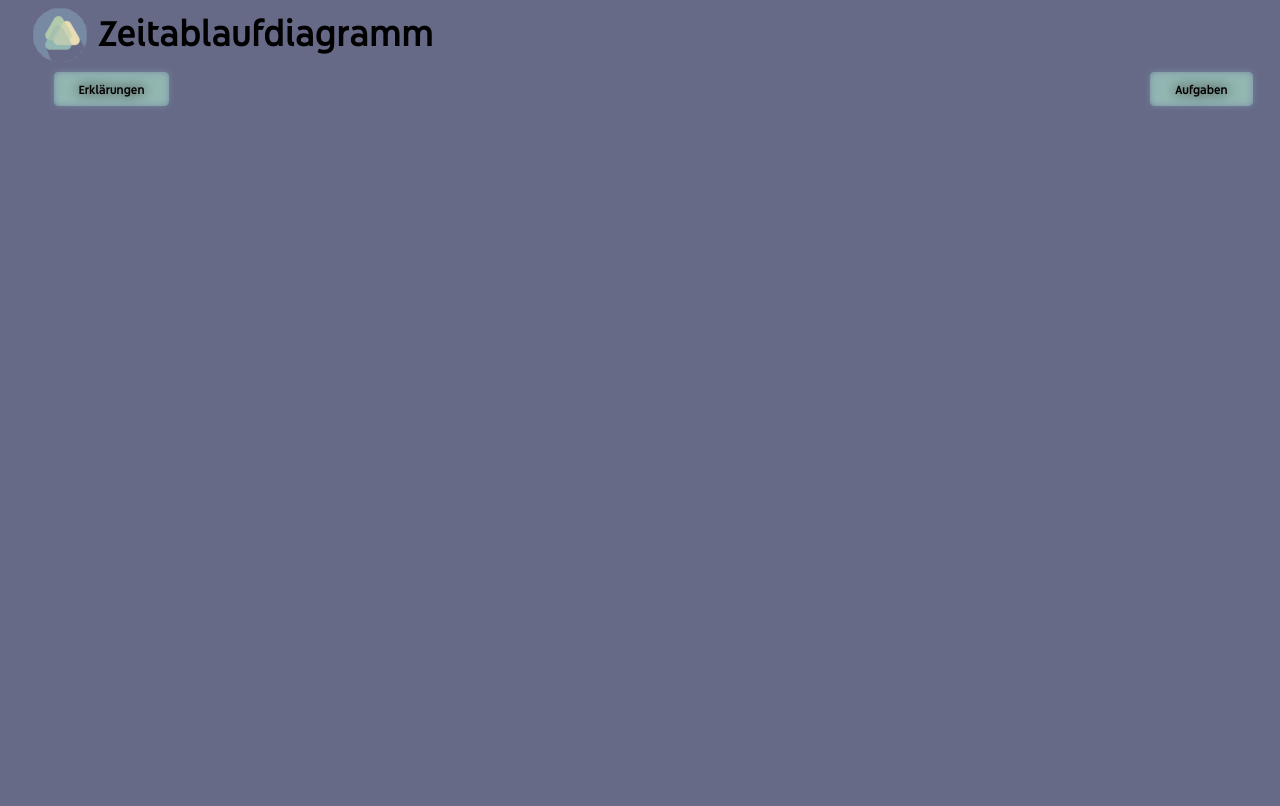
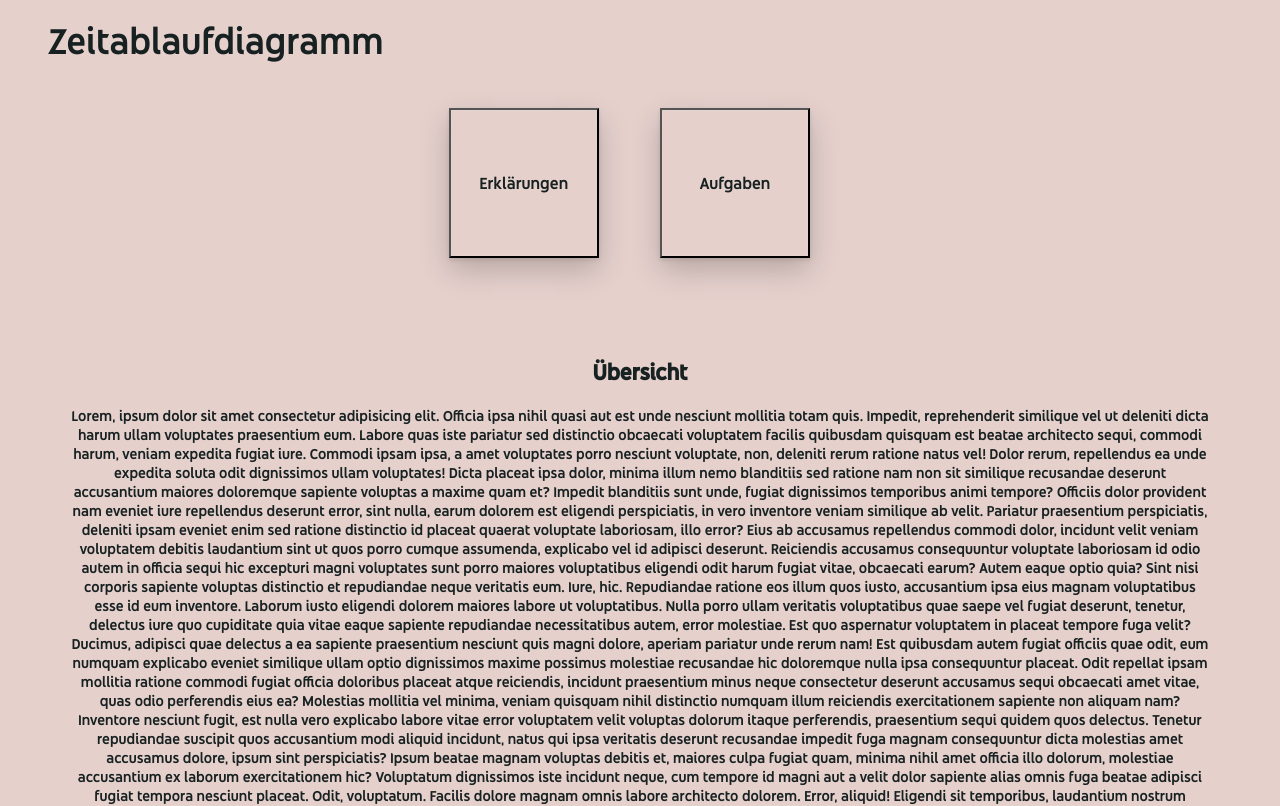
Before and after one commit to Staubtornado/itec-zeitablaufdiagramm, a plain HTML site: page index.html in a window 1280 px wide. Shown: the top 806 px of the page. Drawn offline with Linux system fonts and the light colour scheme.

Commit message:
Improved design

```diff
--- a/default.css
+++ b/default.css
@@ -5,37 +5,44 @@
 
 * {
     font-family: Youtube-Sans, serif;
-    background-color: #666A86;
-    color: black;
+    background-color: #E5D0CC;
+    color: #172121;
     text-decoration: none;
     box-sizing: border-box;
-    padding-left: 0.5%;
 }
 
 .navigation {
     list-style: none;
     display: flex;
-    justify-content: space-between;
+}
+
+.nav_button {
+    margin-top: 3.5%;
+    list-style: none;
+    display: flex;
+    justify-content: center;
     align-items: center;
 }
 
-.navigation li {
+.nav_button li {
+    margin-right: 5%;
     display: inline-block;
-    padding: 0px 20px;
 }
 
-button {
-    padding: 9px 25px;
-    background-color: #92B6B1;
-    text-shadow: 0 0 0.8125em hsl(0 0% 100% / 0.3), 0 0 0.8125em currentColor;
-    box-shadow: inset 0 0 0.5em 0 #788AA3, 0 0 0.5em 0 #788AA3;
-    border: none;
-    border-radius: 5px;
-    cursor: pointer;
-    text-align: center;
+.nav_button button {
+    border-block-color: none;
+    font-size: large;
+    box-shadow: rgba(0, 0, 0, 0.2) 0px 12px 28px 0px, rgba(0, 0, 0, 0.1) 0px 2px 4px 0px, rgba(255, 255, 255, 0.05) 0px 0px 0px 1px inset;
+    width: 150px;
+    height: 150px;
 }
 
-button:hover {
-    transition: all 0.3s ease 0s;
-    box-shadow: -3px -3px 7px #788AA3, 3px 3px 5px rgba(94, 104, 121, 0.288), inset 0 0 0.5em 0 #788AA3, 0 0 0.5em 0 #788AA3;
+.nav_button li:hover {
+    transition: all 0.5s;
+    transform: scale(1.1);
 }
+
+.default_style {
+    text-align: center;
+    padding: 5%;
+}
--- a/header.css
+++ b/header.css
@@ -1,10 +1,3 @@
 .logo {
     font-size: 40px;
-    color: black;
 }
-
-.logo img {
-    float: left;
-    margin-right: 5px;
-    width: 60px;
-}
--- a/index.html
+++ b/index.html
@@ -1,5 +1,5 @@
 <!DOCTYPE html>
-<html lang="en">
+<html lang="de">
 
 <head>
     <meta charset="UTF-8">
@@ -9,19 +9,38 @@
 </head>
 
 <header>
-    <a class="logo" href="#"><img src="logo.png" alt=""> Zeitablaufdiagramm</a>
-
     <ul class="navigation">
+        <li><a class="logo" href="/">Zeitablaufdiagramm</a></li>
+    </ul>
+    <ul class="nav_button">
         <li><a href="/content/pages/subpages/erklaerungen.html"><button>Erklärungen</button></a></li>
         <li><a href="/content/pages/subpages/aufgaben.html"><button>Aufgaben</button></a></li>
     </ul>
-
 </header>
 
 <body>
-
-
-
+    <div class="default_style">
+        <h2>Übersicht</h2>
+        Lorem, ipsum dolor sit amet consectetur adipisicing elit. Officia ipsa nihil quasi aut est unde nesciunt mollitia totam quis. Impedit, reprehenderit similique vel ut deleniti dicta harum ullam voluptates praesentium eum. Labore quas iste pariatur sed
+        distinctio obcaecati voluptatem facilis quibusdam quisquam est beatae architecto sequi, commodi harum, veniam expedita fugiat iure. Commodi ipsam ipsa, a amet voluptates porro nesciunt voluptate, non, deleniti rerum ratione natus vel! Dolor rerum,
+        repellendus ea unde expedita soluta odit dignissimos ullam voluptates! Dicta placeat ipsa dolor, minima illum nemo blanditiis sed ratione nam non sit similique recusandae deserunt accusantium maiores doloremque sapiente voluptas a maxime quam
+        et? Impedit blanditiis sunt unde, fugiat dignissimos temporibus animi tempore? Officiis dolor provident nam eveniet iure repellendus deserunt error, sint nulla, earum dolorem est eligendi perspiciatis, in vero inventore veniam similique ab velit.
+        Pariatur praesentium perspiciatis, deleniti ipsam eveniet enim sed ratione distinctio id placeat quaerat voluptate laboriosam, illo error? Eius ab accusamus repellendus commodi dolor, incidunt velit veniam voluptatem debitis laudantium sint ut
+        quos porro cumque assumenda, explicabo vel id adipisci deserunt. Reiciendis accusamus consequuntur voluptate laboriosam id odio autem in officia sequi hic excepturi magni voluptates sunt porro maiores voluptatibus eligendi odit harum fugiat vitae,
+        obcaecati earum? Autem eaque optio quia? Sint nisi corporis sapiente voluptas distinctio et repudiandae neque veritatis eum. Iure, hic. Repudiandae ratione eos illum quos iusto, accusantium ipsa eius magnam voluptatibus esse id eum inventore.
+        Laborum iusto eligendi dolorem maiores labore ut voluptatibus. Nulla porro ullam veritatis voluptatibus quae saepe vel fugiat deserunt, tenetur, delectus iure quo cupiditate quia vitae eaque sapiente repudiandae necessitatibus autem, error molestiae.
+        Est quo aspernatur voluptatem in placeat tempore fuga velit? Ducimus, adipisci quae delectus a ea sapiente praesentium nesciunt quis magni dolore, aperiam pariatur unde rerum nam! Est quibusdam autem fugiat officiis quae odit, eum numquam explicabo
+        eveniet similique ullam optio dignissimos maxime possimus molestiae recusandae hic doloremque nulla ipsa consequuntur placeat. Odit repellat ipsam mollitia ratione commodi fugiat officia doloribus placeat atque reiciendis, incidunt praesentium
+        minus neque consectetur deserunt accusamus sequi obcaecati amet vitae, quas odio perferendis eius ea? Molestias mollitia vel minima, veniam quisquam nihil distinctio numquam illum reiciendis exercitationem sapiente non aliquam nam? Inventore nesciunt
+        fugit, est nulla vero explicabo labore vitae error voluptatem velit voluptas dolorum itaque perferendis, praesentium sequi quidem quos delectus. Tenetur repudiandae suscipit quos accusantium modi aliquid incidunt, natus qui ipsa veritatis deserunt
+        recusandae impedit fuga magnam consequuntur dicta molestias amet accusamus dolore, ipsum sint perspiciatis? Ipsum beatae magnam voluptas debitis et, maiores culpa fugiat quam, minima nihil amet officia illo dolorum, molestiae accusantium ex laborum
+        exercitationem hic? Voluptatum dignissimos iste incidunt neque, cum tempore id magni aut a velit dolor sapiente alias omnis fuga beatae adipisci fugiat tempora nesciunt placeat. Odit, voluptatum. Facilis dolore magnam omnis labore architecto dolorem.
+        Error, aliquid! Eligendi sit temporibus, laudantium nostrum provident recusandae? Maiores omnis ad, accusantium dolore labore commodi ducimus assumenda reprehenderit ratione temporibus, nam quo, dolorum dolores iste velit. Ullam, animi. Architecto
+        sit blanditiis illo. Earum quia quas minus repudiandae tempora. Itaque repudiandae esse laudantium quia. Eum eius neque obcaecati. Iste non beatae, consequuntur nisi at unde fugiat ea rerum, repudiandae assumenda excepturi reprehenderit rem. Corrupti,
+        voluptatum tempore vel ipsum temporibus, ipsam quis dolorum vero hic, voluptate dolores et totam sed quia facere architecto incidunt. Aliquam, nisi quaerat? Perspiciatis ullam illum debitis sequi, ab suscipit laborum illo quidem excepturi tempore
+        corrupti cupiditate maiores repellendus asperiores odio numquam in nihil soluta. Recusandae, quasi. Ex a soluta alias nisi enim, officia quas cupiditate sed numquam molestias quo perferendis id dolor corporis laborum aliquid debitis atque accusamus
+        maxime illum. Minima iusto odit placeat quam?
+    </div>
 </body>
 
 </html>
```
Also changed, not shown: colour.txt.
